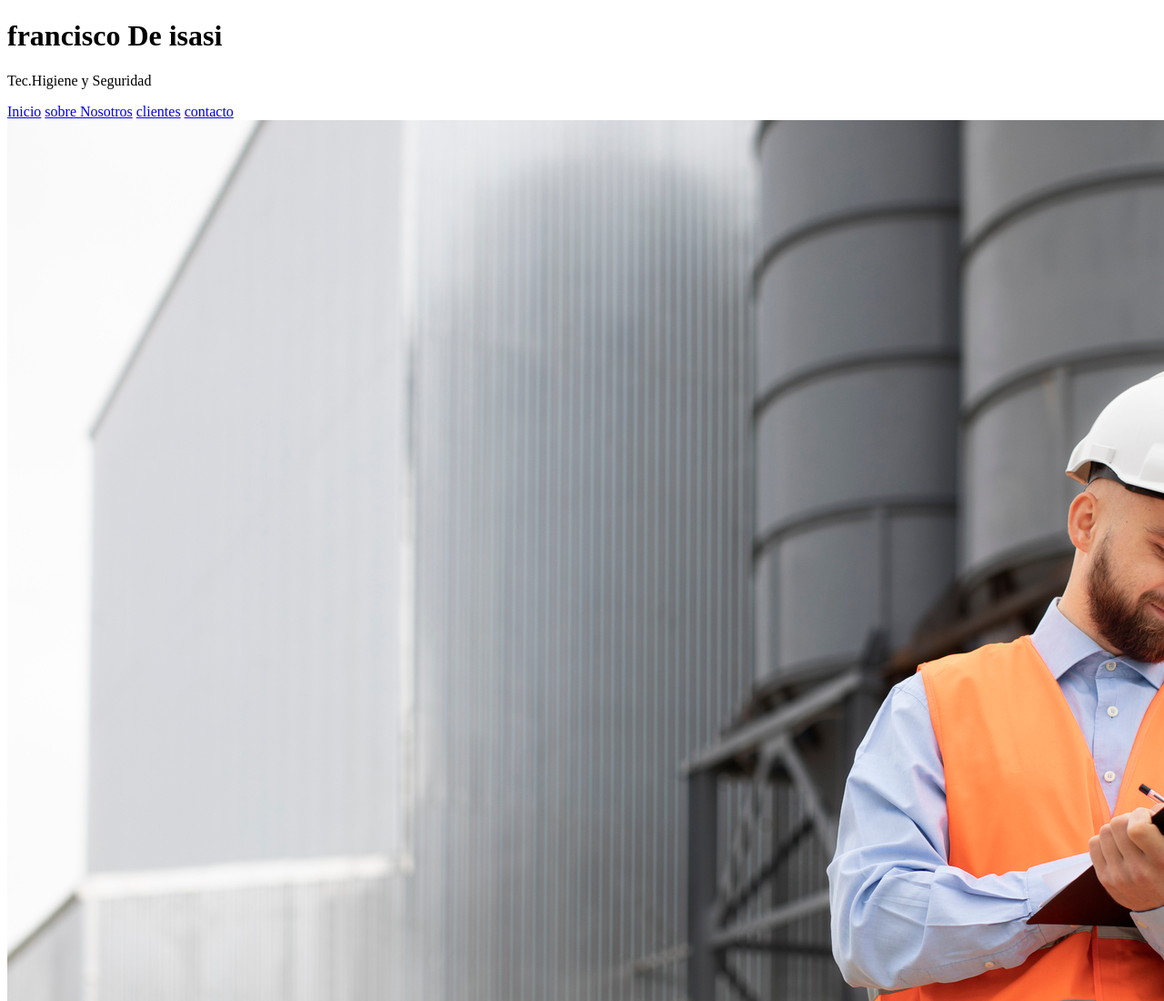
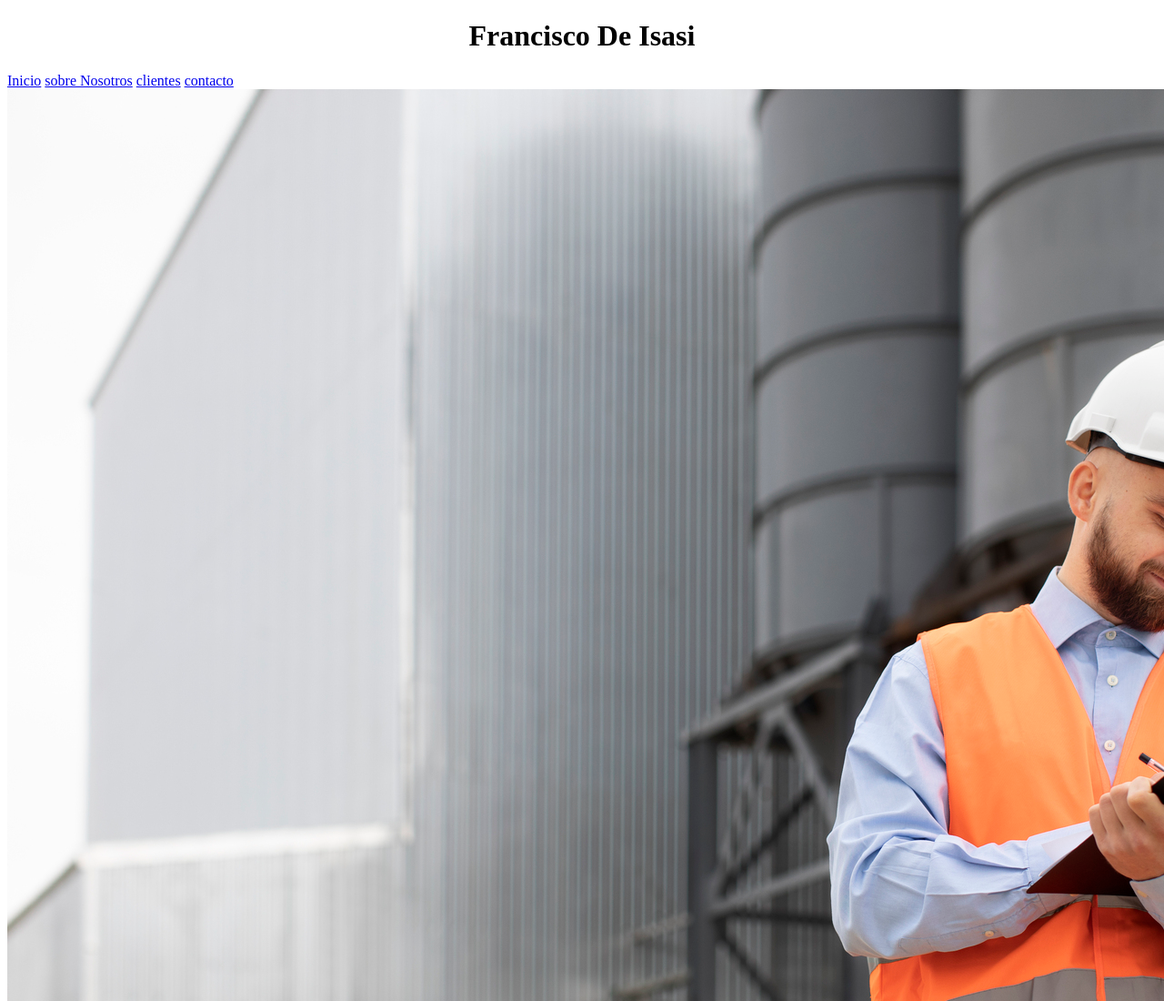
Before and after one commit to franciscodeisasi/proyecto-primera-parte, a plain HTML site: page index.html in a window 1280 px wide. Shown: the top 1100 px of the page at 91% size. Drawn offline with Linux system fonts and the light colour scheme.

Commit message:
add:style

```diff
--- a/css/style.css
+++ b/css/style.css
@@ -0,0 +1,3 @@
+h1 {
+    text-align: center;
+}
--- a/index.html
+++ b/index.html
@@ -9,8 +9,7 @@
   </head>
   <body>
     <header>
-      <h1>francisco De isasi</h1>
-      <p>Tec.Higiene y Seguridad</p>
+      <h1>Francisco De Isasi</h1>
     </header>
 
     <nav class="barranav">
```
